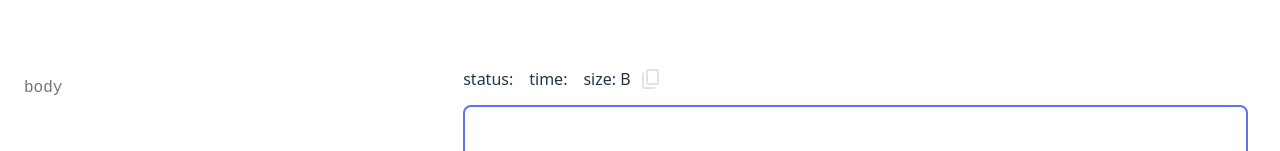
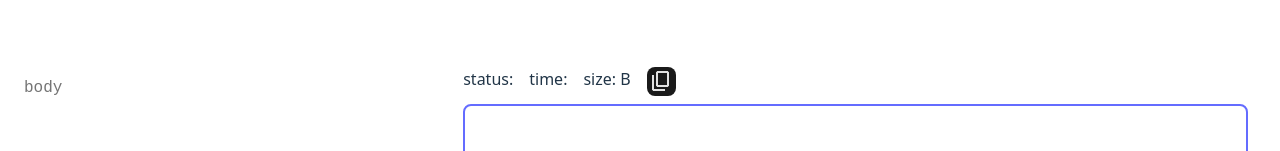
Before and after one commit to SteveBartmoss/projecthermes, a React (Vite) app: page / in a window 1280 px wide. Shown: the part 517-668 px from the top of the page. Built offline with nearby package versions, Linux system fonts and the light colour scheme.

Commit message:
feat: Se implementaron estilos para el boton de response

```diff
--- a/src/components/response/responseField.jsx
+++ b/src/components/response/responseField.jsx
@@ -25,7 +25,7 @@ export function ResponseField({objProps}){
                     <div>
                         <p>size: {objProps.size} B</p>
                     </div>
-                    <div>
+                    <div className='div-btn-icon'>
                         <img onClick={handleClipBoard} src={copy} alt='copy' />
                     </div>
                 </div>
```
